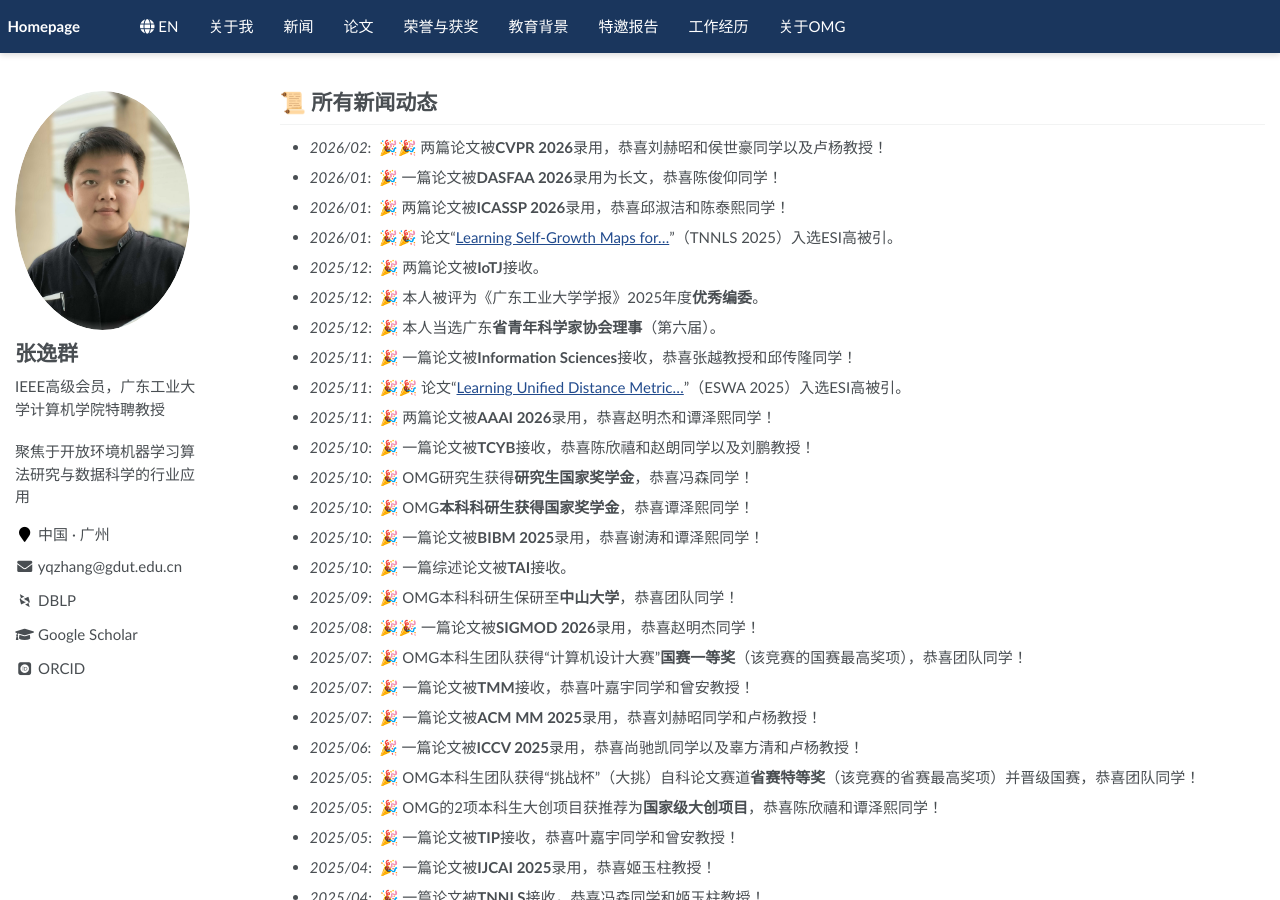
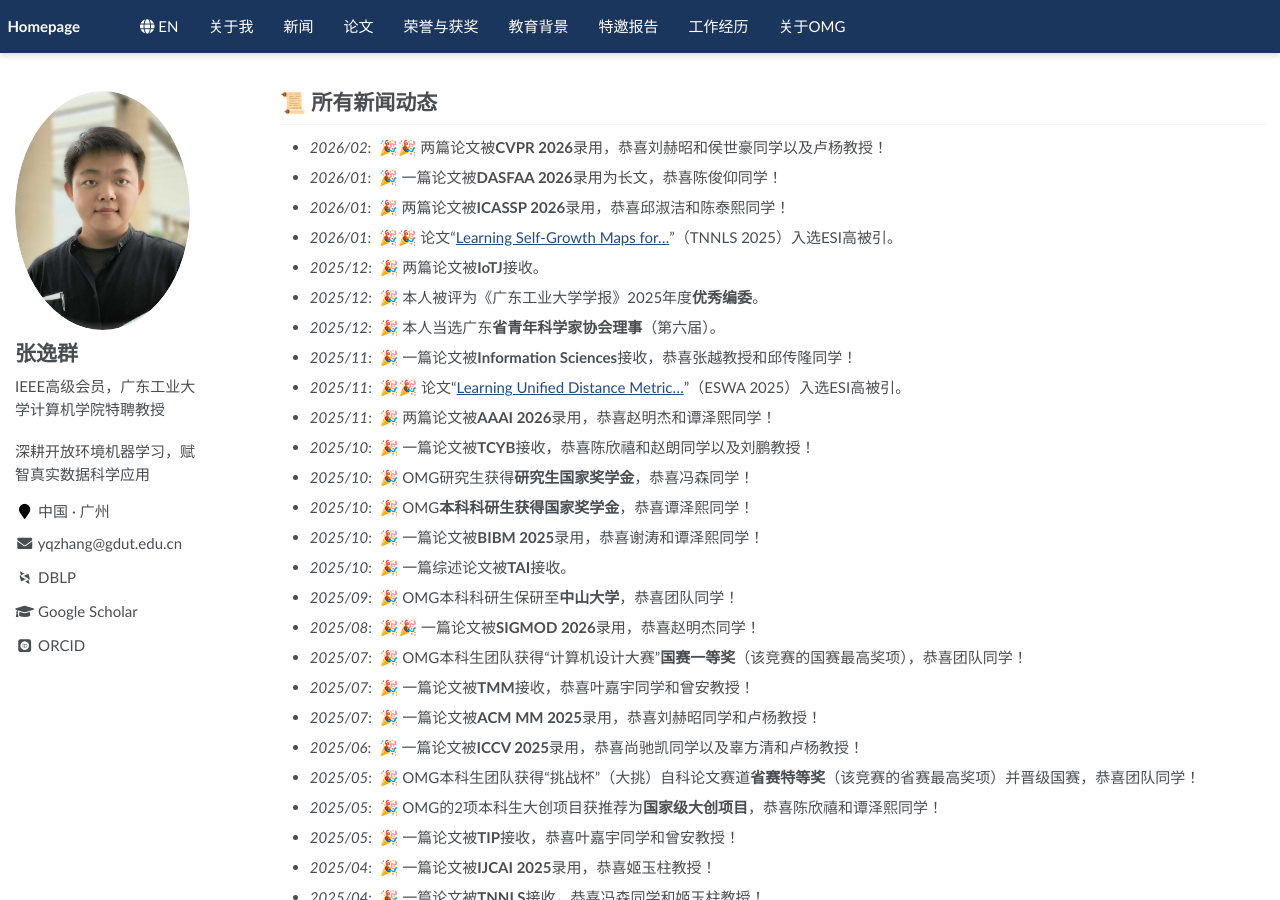
Before and after one commit to yqzhang-Zz/zh-news, a Jekyll site: the page built from _pages/about.md, in a window 1280 px wide and 900 px high. Built offline with Jekyll 4.4.1, drawn with Linux system fonts in a browser that asks for light colours; some web fonts are replaced.

Commit message:
Update _config.yml

```diff
--- a/_config.yml
+++ b/_config.yml
@@ -7,7 +7,7 @@
 
 # Site Settings
 title                    : "张逸群的个人主页 - 所有新闻"
-description              : "聚焦于开放环境机器学习算法研究与数据科学的行业应用"
+description              : "深耕开放环境机器学习，赋智真实数据科学应用"
 repository               : "yqzhang-Zz.github.io/zh"
 google_scholar_stats_use_cdn : true
 
```
